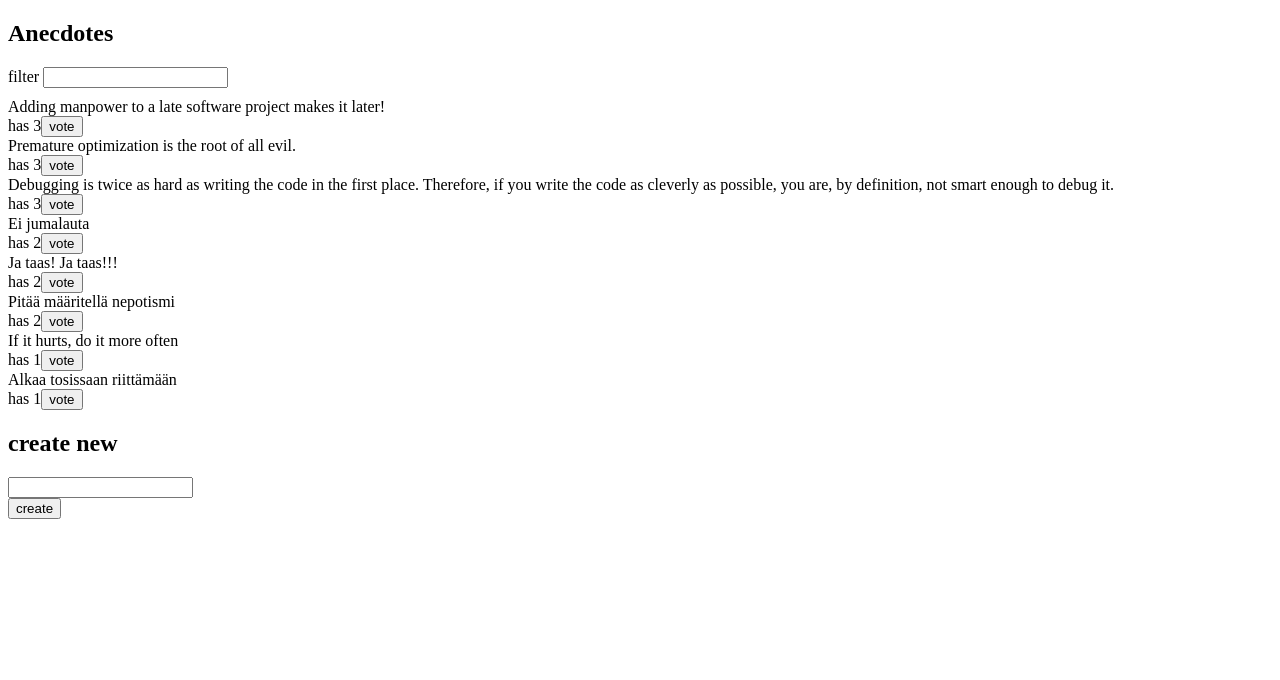
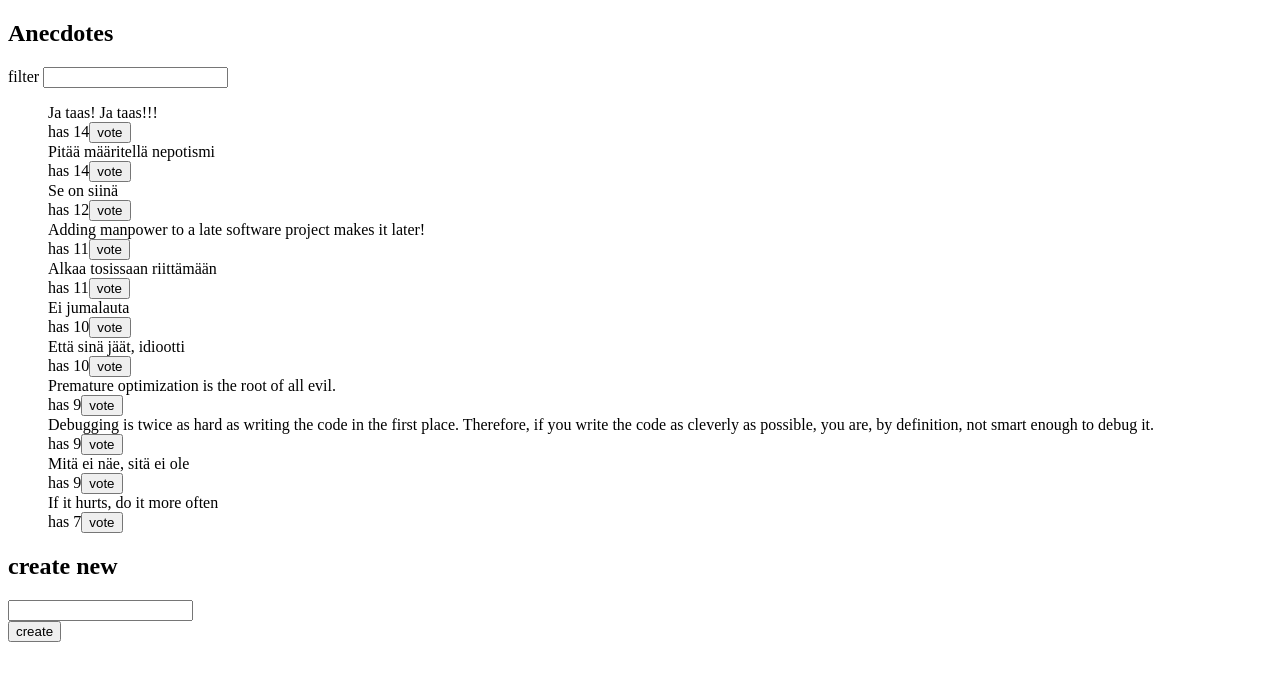
Before and after one commit to nettivastaava/Fullstack_Part6, a React (Create React App) app in the folder redux-anecdotes/: page / in a window 1280 px wide. Shown: the top 680 px of the page. Built offline with nearby package versions, Linux system fonts and the light colour scheme; data requests are answered from the project's data file.

Commit message:
Part 6 done

```diff
--- a/redux-anecdotes/db.json
+++ b/redux-anecdotes/db.json
@@ -2,43 +2,58 @@
   "anecdotes": [
     {
       "content": "If it hurts, do it more often",
-      "votes": 1,
+      "votes": 7,
       "id": "47145"
     },
     {
       "content": "Adding manpower to a late software project makes it later!",
-      "votes": 3,
+      "votes": 11,
       "id": "21149"
     },
     {
       "content": "Premature optimization is the root of all evil.",
-      "votes": 3,
+      "votes": 9,
       "id": "25170"
     },
     {
       "content": "Debugging is twice as hard as writing the code in the first place. Therefore, if you write the code as cleverly as possible, you are, by definition, not smart enough to debug it.",
       "id": "98312",
-      "votes": 3
+      "votes": 9
     },
     {
       "content": "Ei jumalauta",
-      "votes": 2,
+      "votes": 10,
       "id": "b5zEGWs"
     },
     {
       "content": "Ja taas! Ja taas!!!",
-      "votes": 2,
+      "votes": 14,
       "id": "fu6sS5I"
     },
     {
       "content": "Pitää määritellä nepotismi",
-      "votes": 2,
+      "votes": 14,
       "id": "539zysE"
     },
     {
       "content": "Alkaa tosissaan riittämään",
-      "votes": 1,
+      "votes": 11,
       "id": "T7GcEXf"
+    },
+    {
+      "content": "Mitä ei näe, sitä ei ole",
+      "votes": 9,
+      "id": "SL_ObQv"
+    },
+    {
+      "content": "Että sinä jäät, idiootti",
+      "votes": 10,
+      "id": "0ndINRX"
+    },
+    {
+      "content": "Se on siinä",
+      "votes": 12,
+      "id": "ggukbUh"
     }
   ]
 }
--- a/redux-anecdotes/src/components/AnecdoteForm.js
+++ b/redux-anecdotes/src/components/AnecdoteForm.js
@@ -1,17 +1,15 @@
 import React from 'react'
-import { useDispatch } from 'react-redux'
+import { connect } from 'react-redux'
 import { createAnecdote } from '../reducers/anecdoteReducer'
 
-const AnecdoteForm = () => {
-    const dispatch = useDispatch()
+const AnecdoteForm = (props) => {
 
     const addNew = async (event) => {
         event.preventDefault()
         const content = event.target.anecdote.value
         event.target.anecdote.value = ''
-        dispatch(createAnecdote(content))
+        props.createAnecdote(content)
     }
-
 
     return (
       <div>
@@ -22,7 +20,9 @@ const AnecdoteForm = () => {
         </form>
       </div>
     )
-
 }
 
-export default AnecdoteForm
+export default connect(
+  null,
+  {createAnecdote}
+)(AnecdoteForm)
--- a/redux-anecdotes/src/components/AnecdoteList.js
+++ b/redux-anecdotes/src/components/AnecdoteList.js
@@ -1,23 +1,18 @@
 import React from 'react'
-import { useSelector, useDispatch } from 'react-redux'
+import { connect } from 'react-redux'
 import { voteAnecdote } from '../reducers/anecdoteReducer'
 import { notificationChange } from '../reducers/notificationReducer'
 
-const AnecdoteList = () => {
-
-  const anecdotes = useSelector(state => state.anecdotes)
-  const filter = useSelector(state => state.filter)
-  const dispatch = useDispatch()
+const AnecdoteList = (props) => {
 
   const vote = (anecdote) => {
-    console.log('vote', anecdote.content)
-    dispatch(voteAnecdote(anecdote))
-    dispatch(notificationChange(`You voted: ${anecdote.content}`))
+    props.voteAnecdote(anecdote)
+    props.notificationChange(`You voted: ${anecdote.content}`)
   }
 
     return (
-        <div>
-          {anecdotes.filter(a => a.content.toLowerCase().includes(filter.toLowerCase())).sort((a1, a2) => a2.votes - a1.votes).map(anecdote =>
+      <ul>
+      {props.anecdotes.sort((a1, a2) => a2.votes - a1.votes).map(anecdote =>
        <div key={anecdote.id}>
           <div>
             {anecdote.content}
@@ -28,8 +23,29 @@ const AnecdoteList = () => {
           </div>
         </div>
       )}
-        </div>
+    </ul>
     )
 }
 
-export default AnecdoteList
+const mapStateToProps =(state) => {
+  if (state.filter === '') {
+    return {
+      anecdotes: state.anecdotes
+    }
+  }
+  return{
+     anecdotes: state.anecdotes.filter(a => a.content.toLowerCase().includes(state.filter.toLowerCase()))
+  }
+}
+
+const mapDispatchToProps = {
+  voteAnecdote,
+  notificationChange
+}
+
+const ConnectedAnecdotes = connect(
+  mapStateToProps,
+  mapDispatchToProps
+)(AnecdoteList)
+
+export default ConnectedAnecdotes
--- a/redux-anecdotes/src/components/Filter.js
+++ b/redux-anecdotes/src/components/Filter.js
@@ -1,13 +1,11 @@
 import React from 'react'
-import { useDispatch } from 'react-redux'
+import { connect } from 'react-redux'
 import { changeFilter } from '../reducers/filterReducer'
 
-const Filter = () => {
-    const dispatch = useDispatch()
+const Filter = (props) => {
 
     const handleChange = (event) => {
-        dispatch(changeFilter(event.target.value))
-        // input-kentän arvo muuttujassa event.target.value
+        props.changeFilter(event.target.value)
       }
       const style = {
         marginBottom: 10
@@ -22,4 +20,7 @@ const Filter = () => {
     )
 }
 
-export default Filter
+export default connect(
+  null,
+  {changeFilter}
+)(Filter)
--- a/redux-anecdotes/src/reducers/notificationReducer.js
+++ b/redux-anecdotes/src/reducers/notificationReducer.js
@@ -1,3 +1,5 @@
+let time
+
 const notificationReducer = (state='', action) => {
     switch (action.type) {
       case 'SET_NOTIFICATION':
@@ -9,11 +11,14 @@ const notificationReducer = (state='', action) => {
 
   export const notificationChange = (notification) => {
     return async dispatch => {
+      if(time) {
+        clearTimeout(time)
+      }
       dispatch({
         type: 'SET_NOTIFICATION',
         data: notification
       })
-      setTimeout(() => {
+      time = setTimeout(() => {
         dispatch(notificationChange(''))
       }, 5000)
     }
```
Lines whose indentation alone changed are shown as unchanged.
